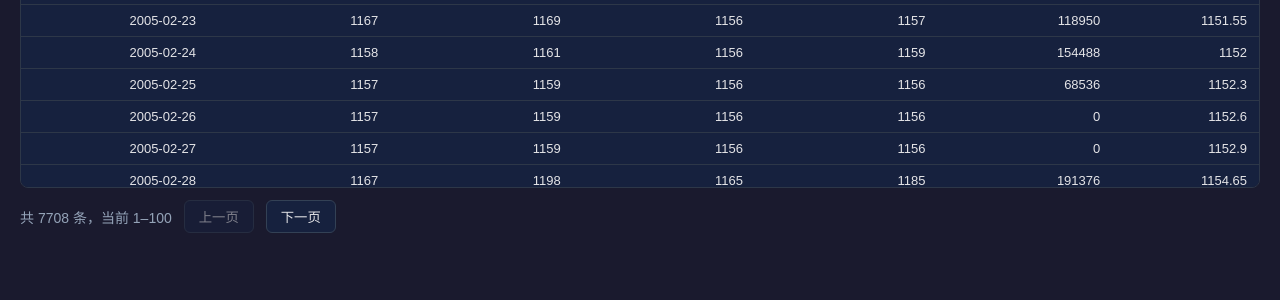
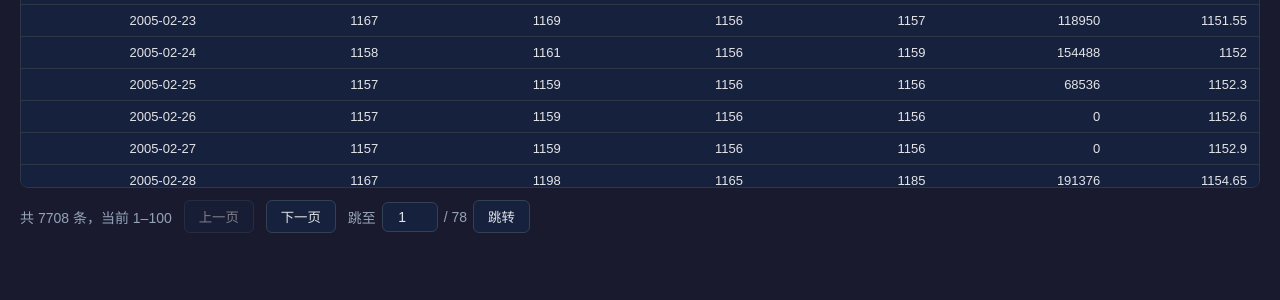
Before and after one commit to bxd000/Futures-data-system, a Flask app: page /data in a window 1280 px wide. Shown: the part 1804-2104 px from the top of the page. Run offline with Flask 3, Linux system fonts and the light colour scheme.

Commit message:
数据表增加页码跳转

```diff
--- a/templates/base.html
+++ b/templates/base.html
@@ -50,6 +50,7 @@
     body.theme-light .pager { color: #64748b; }
     body.theme-light .pager button { background: #fff; border-color: #cbd5e1; color: #334155; }
     body.theme-light .pager button:hover { background: #f1f5f9; }
+    body.theme-light .pager-jump input { background: #fff; border-color: #cbd5e1; color: #1e293b; }
     body.theme-light .card-link { background: #fff !important; border-color: #e2e8f0 !important; color: #1e293b !important; }
     body.theme-light .card-link .card-link-title { color: #0d9488 !important; }
     body.theme-light .card-link .card-link-desc { color: #64748b !important; }
--- a/templates/data.html
+++ b/templates/data.html
@@ -13,6 +13,9 @@
     .pager button { padding: 6px 14px; border-radius: 6px; border: 1px solid #334155; background: #16213e; color: #e4e4e7; cursor: pointer; }
     .pager button:hover { background: #1e293b; }
     .pager button:disabled { opacity: 0.5; cursor: not-allowed; }
+    .pager-jump { display: flex; align-items: center; gap: 6px; }
+    .pager-jump input { width: 56px; padding: 6px 8px; border-radius: 6px; border: 1px solid #334155; background: #16213e; color: #e4e4e7; font-size: 14px; text-align: center; }
+    .pager-jump input:focus { outline: none; border-color: #26a69a; }
     .empty-tip { padding: 32px; text-align: center; color: #64748b; }
   </style>
 {% endblock %}
@@ -37,6 +40,12 @@
     <span id="info"></span>
     <button id="prev">上一页</button>
     <button id="next">下一页</button>
+    <div class="pager-jump">
+      <span style="color:#94a3b8;">跳至</span>
+      <input type="number" id="pageInput" min="1" placeholder="页码" title="输入页码后回车或点击跳转" />
+      <span id="totalPagesSpan">/ 1</span>
+      <button id="gotoBtn">跳转</button>
+    </div>
   </div>
 {% endblock %}
 {% block script %}
@@ -49,6 +58,9 @@
   var info = document.getElementById("info");
   var prevBtn = document.getElementById("prev");
   var nextBtn = document.getElementById("next");
+  var pageInput = document.getElementById("pageInput");
+  var gotoBtn = document.getElementById("gotoBtn");
+  var totalPagesSpan = document.getElementById("totalPagesSpan");
 
   var page = 1, size = 100, total = 0;
 
@@ -79,6 +91,10 @@
         info.textContent = "共 " + data.total + " 条，当前 " + from + "–" + to;
         prevBtn.disabled = data.page <= 1;
         nextBtn.disabled = data.page * data.size >= data.total;
+        var maxPage = Math.ceil(data.total / data.size) || 1;
+        totalPagesSpan.textContent = "/ " + maxPage;
+        pageInput.max = maxPage;
+        pageInput.value = data.page;
       })
       .catch(function() {
         tb.innerHTML = ""; emptyTip.style.display = "block"; emptyTip.textContent = "加载失败或暂无数据";
@@ -86,9 +102,17 @@
       });
   }
 
+  function gotoPage() {
+    var p = parseInt(pageInput.value, 10);
+    var maxPage = Math.ceil(total / size) || 1;
+    if (p >= 1 && p <= maxPage) { page = p; load(); }
+  }
+
   symbolSel.addEventListener("change", function() { page = 1; load(); });
   prevBtn.addEventListener("click", function() { if (page > 1) { page--; load(); } });
   nextBtn.addEventListener("click", function() { if (page * size < total) { page++; load(); } });
+  gotoBtn.addEventListener("click", gotoPage);
+  pageInput.addEventListener("keydown", function(e) { if (e.key === "Enter") { e.preventDefault(); gotoPage(); } });
   load();
 })();
 </script>
```
